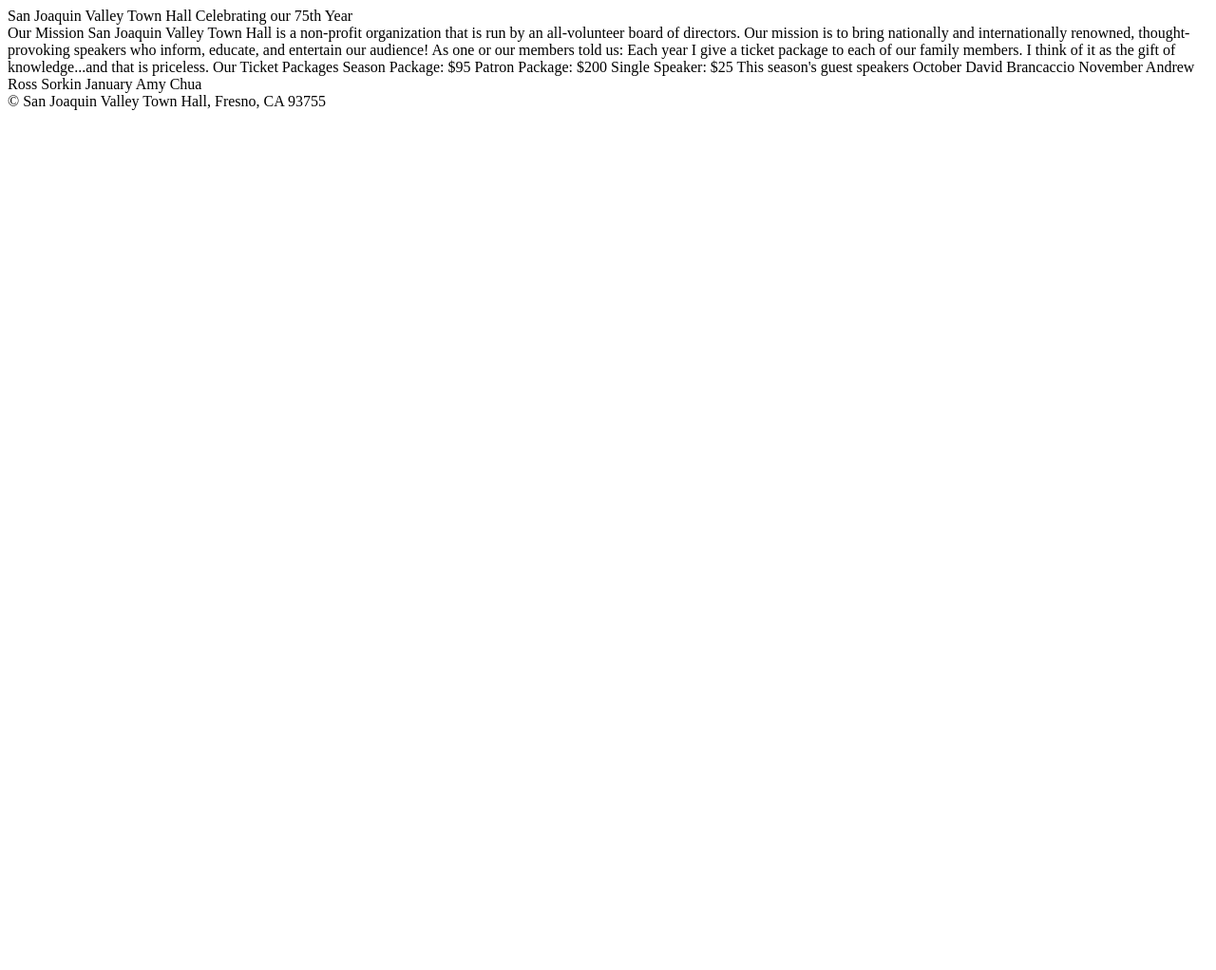
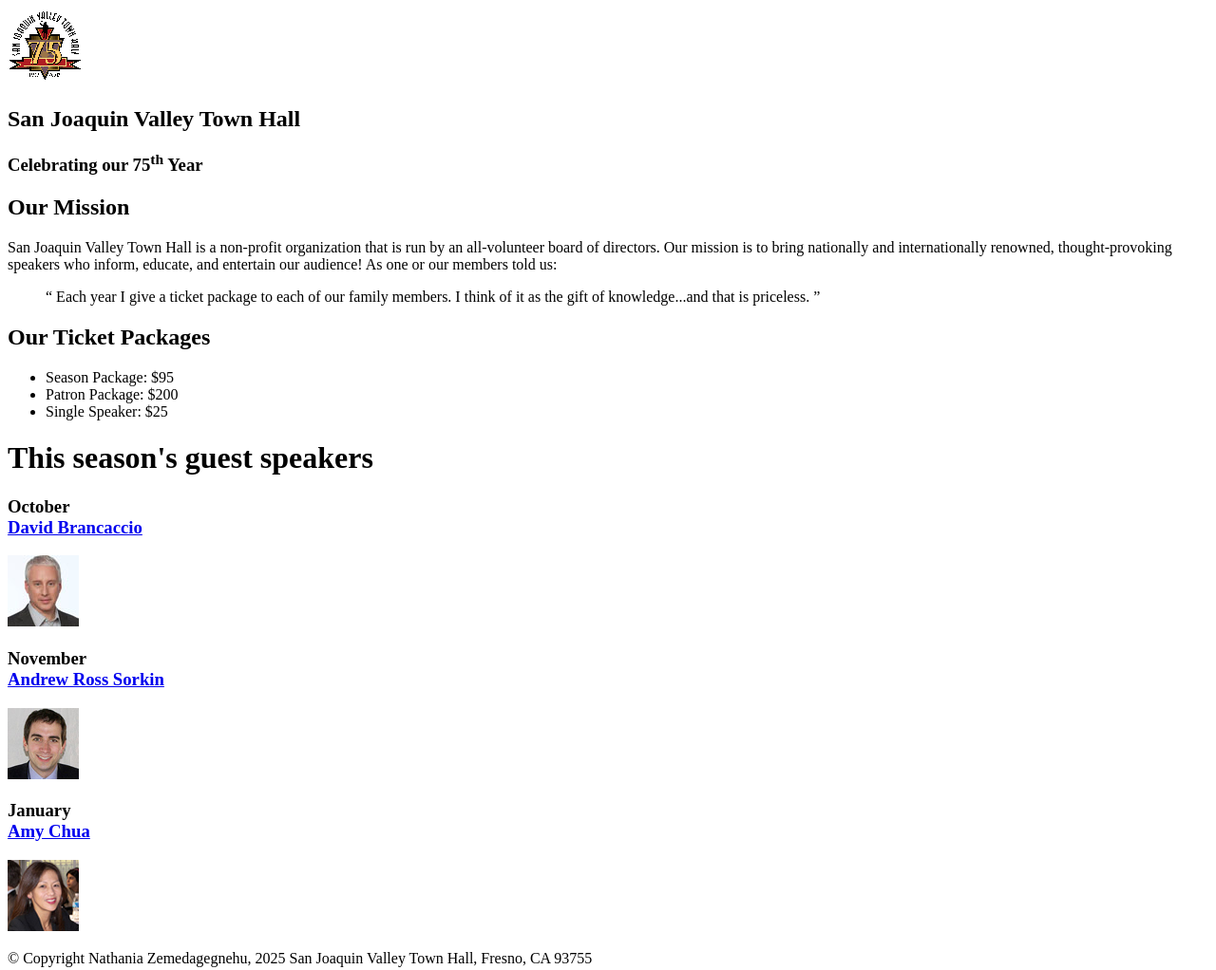
Before and after one commit to nfz-coder/A05, a plain HTML site: page index.html in a window 1280 px wide. Shown: the whole page at 95% size. Before the commit the page ends 800 px from the top, so only its background shows below. Drawn offline with Linux system fonts and the light colour scheme.

Commit message:
Completed Town Hall Homepage For A05

```diff
--- a/index.html
+++ b/index.html
@@ -8,38 +8,42 @@
 </head>
 <body>
 	<header>
-		San Joaquin Valley Town Hall
-		Celebrating our 75th Year
+        <img src="images/town_hall_logo.gif" alt="San Joaquin Valley Town Hall" height="80">
+		<h2>San Joaquin Valley Town Hall</h2>
+		<h3>Celebrating our 75<sup>th</sup> Year</h3>
 	</header>
 	<main>
-        Our Mission
+        <h2>Our Mission</h2>
+        <p>
+        San Joaquin Valley Town Hall is a non-profit organization that is run by an all-volunteer board of directors. Our mission is to bring nationally and internationally renowned, thought-provoking speakers who inform, educate, and entertain our audience! As one or our members told us:
+        </p>
+        <blockquote>
+            <q>
+                Each year I give a ticket package to each of our family members. I think of it as the gift of knowledge...and that is priceless.
+            </q>
+        </blockquote>
 
-        San Joaquin Valley Town Hall is a non-profit organization that is run by an all-volunteer board of directors. Our mission is to bring nationally and internationally renowned, thought-provoking speakers who inform, educate, and entertain our audience! As one or our members told us:
+        <h2>Our Ticket Packages</h2>
+        <ul>
+            <li>Season Package: $95</li>
+            <li>Patron Package: $200</li>
+            <li>Single Speaker: $25</li>
+        </ul>
 
-        Each year I give a ticket package to each of our family members. I think of it as the gift of knowledge...and that is priceless.
+        <h1>This season's guest speakers</h1>
 
+        <h3>October<br><a href="speakers/brancaccio.html">David Brancaccio</a></h3>
+        <img src="images/brancaccio75.jpg" alt="David Brancaccio">
 
-        Our Ticket Packages
+        <h3>November<br><a href="sorkin.html">Andrew Ross Sorkin</a></h3>
+        <img src="images/sorkin75.jpg" alt="Andrew Ross Sorkin">
 
-        Season Package: $95
-        Patron Package: $200
-        Single Speaker: $25
-
-
-        This season's guest speakers
-
-        October
-        David Brancaccio
-
-        November
-        Andrew Ross Sorkin
-
-        January
-        Amy Chua
+        <h3>January<br><a href="chua.html">Amy Chua</a></h3>
+        <img src="images/chua75.jpg" alt="Amy Chua">
 
 	</main>
 	<footer>
-		&copy; San Joaquin Valley Town Hall, Fresno, CA 93755
+		<p>&copy; Copyright Nathania Zemedagegnehu, 2025 San Joaquin Valley Town Hall, Fresno, CA 93755</p>
 	</footer>
 </body>
 </html>
```
Also changed, not shown: brancaccio.html (deleted, +0 -19 lines), speakers/brancaccio.html (added, +19 -0 lines), images/brancaccio75.jpg (renamed from brancaccio75.jpg), images/chua75.jpg (renamed from chua75.jpg), images/favicon.ico (renamed from favicon.ico), images/sorkin75.jpg (renamed from sorkin75.jpg), images/town_hall_logo.gif (renamed from town_hall_logo.gif).
